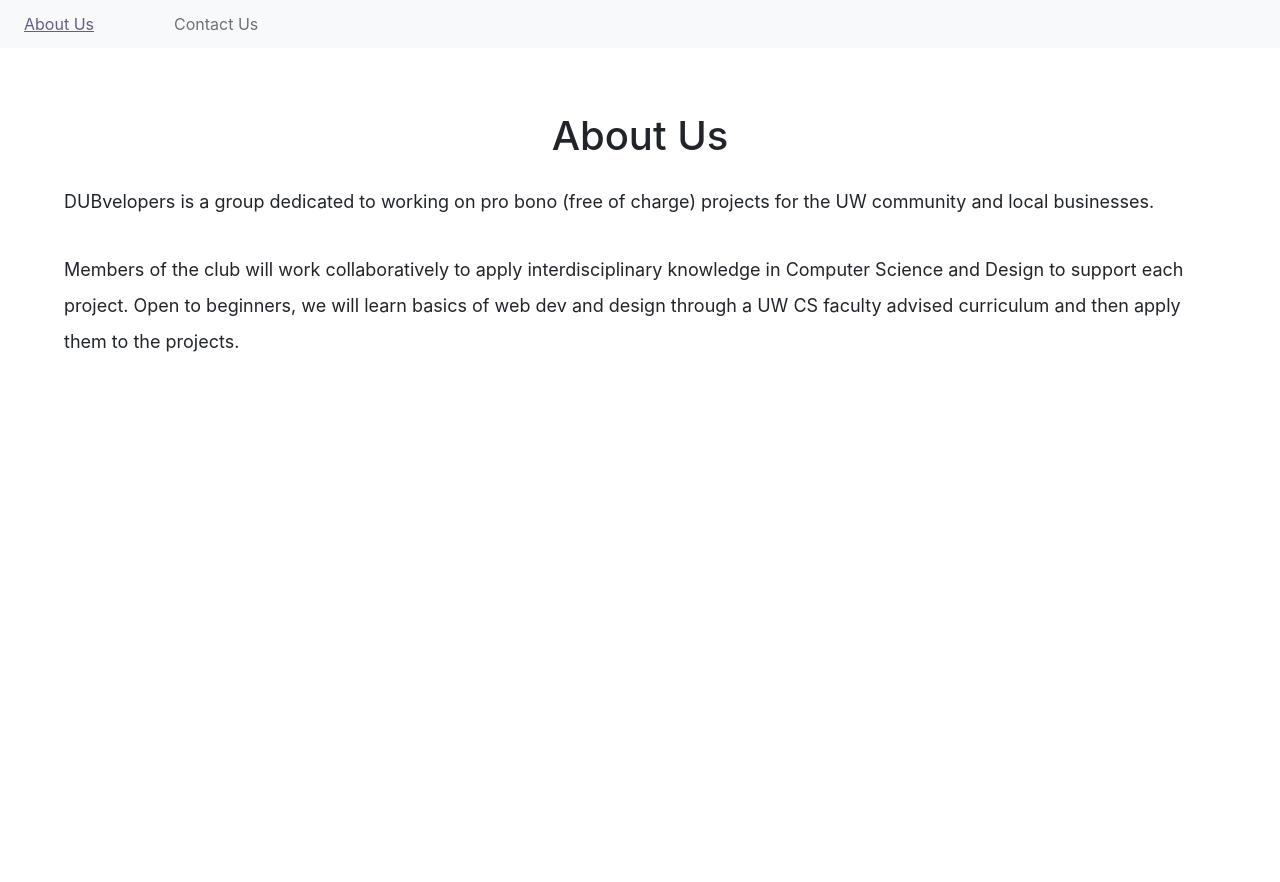
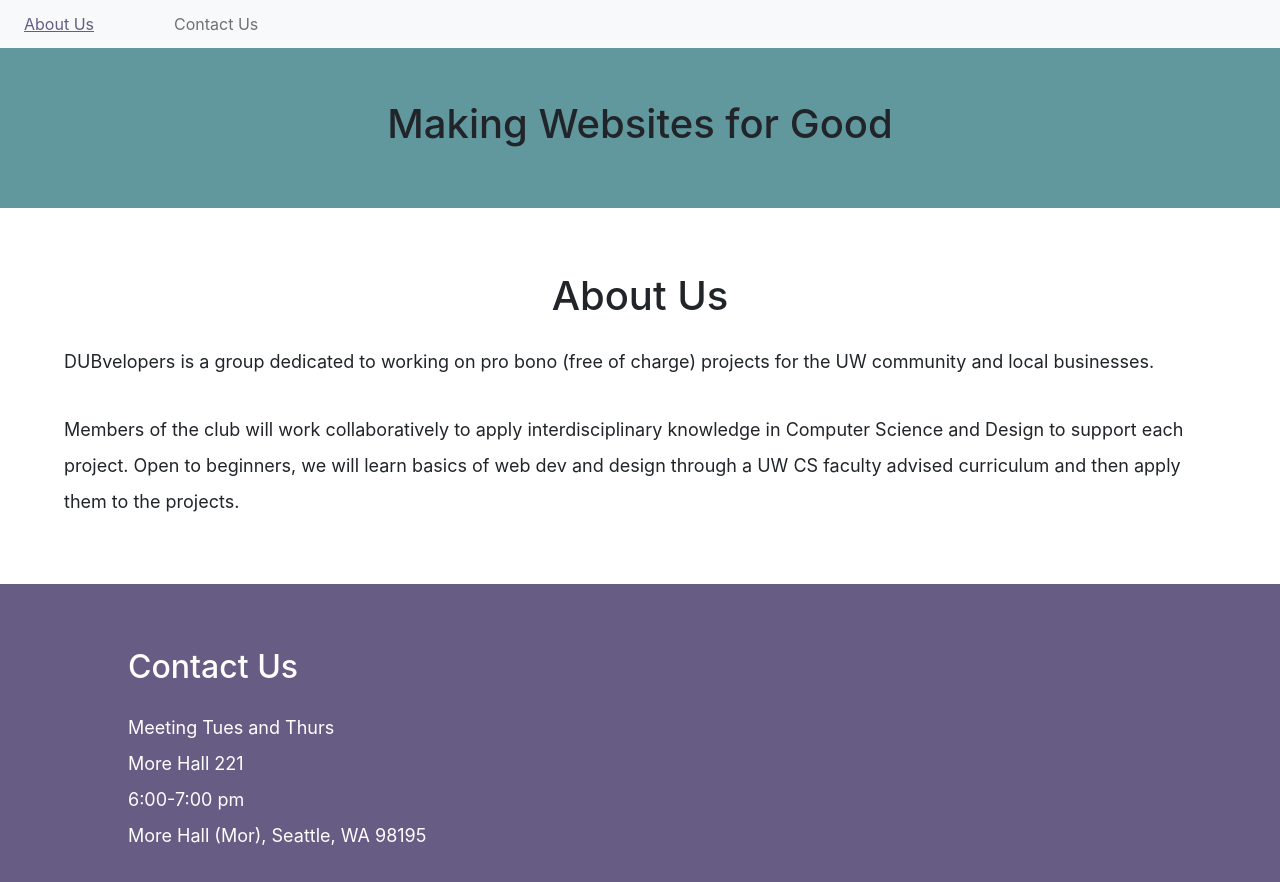
Before and after one commit to alanboy/Website, a React (Create React App) app: page / in a window 1280 px wide. Shown: the top 882 px of the page. Before the commit the page ends 800 px from the top, so only its background shows below. Built offline with nearby package versions, Linux system fonts and the light colour scheme.

Commit message:
added footer and banner to home page

```diff
--- a/src/HomePage/HomePage.css
+++ b/src/HomePage/HomePage.css
@@ -11,10 +11,13 @@
   font-size: 1.5rem;
 }
 
-
 .banner{
   height:10rem;
+  background-color: #60989E;
   width: 100%;
+  display: flex;
+  align-items: center;
+  justify-content: center;
 }
 
 .index-intro{
@@ -25,6 +28,7 @@
 .index-intro .jumbotron {
   padding: 0px;
 }
+
 
 .banner-image {
   position: relative;
--- a/src/HomePage/HomePage.js
+++ b/src/HomePage/HomePage.js
@@ -1,9 +1,13 @@
 import React from 'react';
 import './HomePage.css';
+import Footer from '../components/Footer.js';
 
 function HomePage() {
     return (
       <div className="HomePage">
+        <div className="banner">
+          <h1>Making Websites for Good</h1>
+        </div>
         <div className="about">
           <h1>About Us</h1>
           <p>DUBvelopers is a group dedicated to working on pro bono (free of charge)
@@ -17,6 +21,7 @@
             through a UW CS faculty advised curriculum and then apply them to the projects.
           </p>
         </div>
+        <Footer/>
       </div>
     );
   }
--- /dev/null
+++ b/src/components/Footer.css
@@ -0,0 +1,5 @@
+.footer-section {
+  padding: 5% 10%;
+  background-color: #665C84;
+  color: white;
+}
--- /dev/null
+++ b/src/components/Footer.js
@@ -0,0 +1,20 @@
+import React from 'react';
+import './Footer.css';
+
+function Footer() {
+  return(
+    <div className="Footer">
+      <div className="footer-section">
+        <h2>Contact Us</h2>
+        <p>
+            Meeting Tues and Thurs<br/>
+            More Hall 221<br/>
+            6:00-7:00 pm<br/>
+            More Hall (Mor), Seattle, WA 98195
+        </p>
+      </div>
+    </div>
+  )
+}
+
+export default Footer;
--- a/src/components/NavBar.js
+++ b/src/components/NavBar.js
@@ -75,6 +75,4 @@
     );
 }
 
-
-
 export default NavBar;
```
